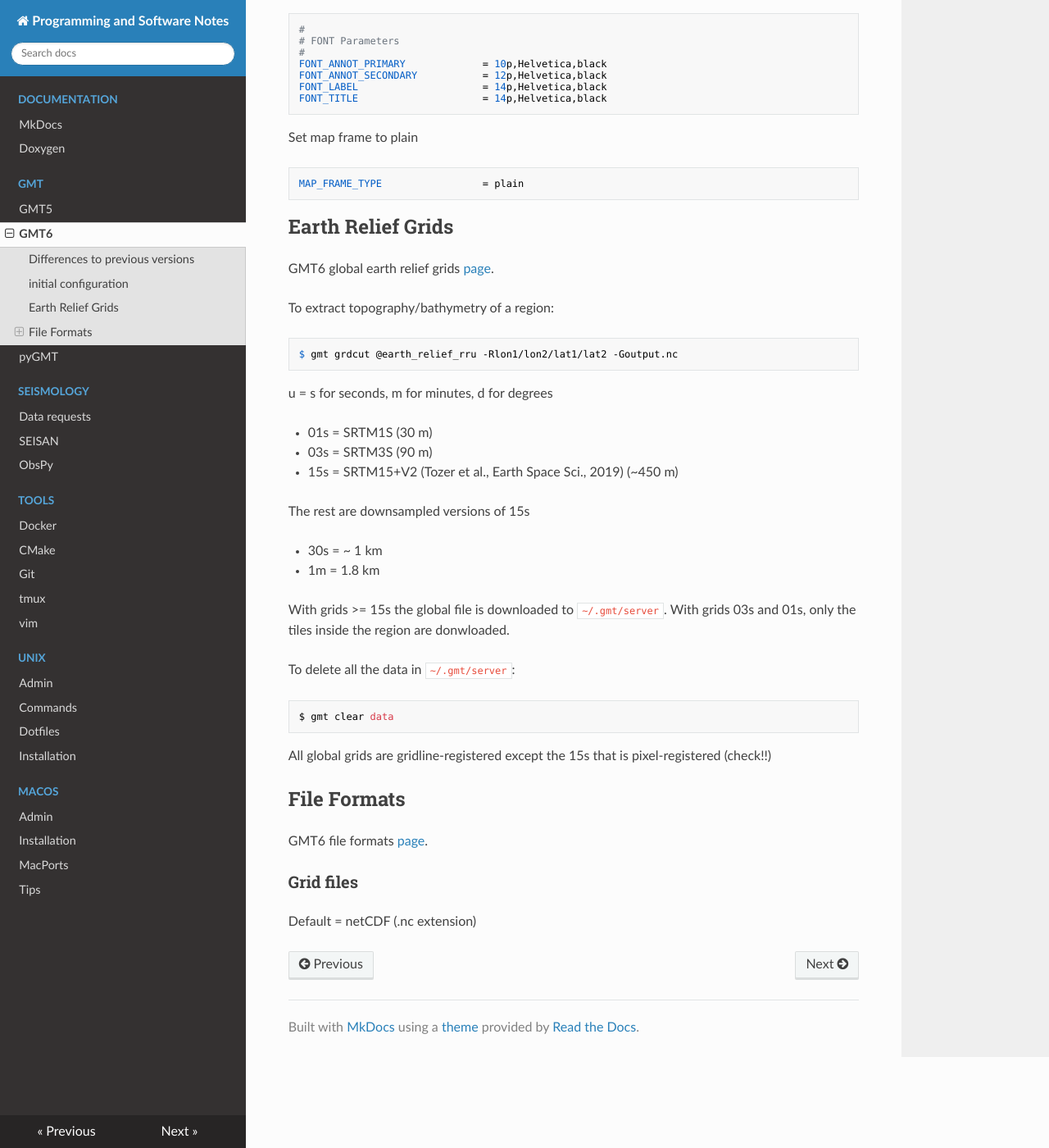
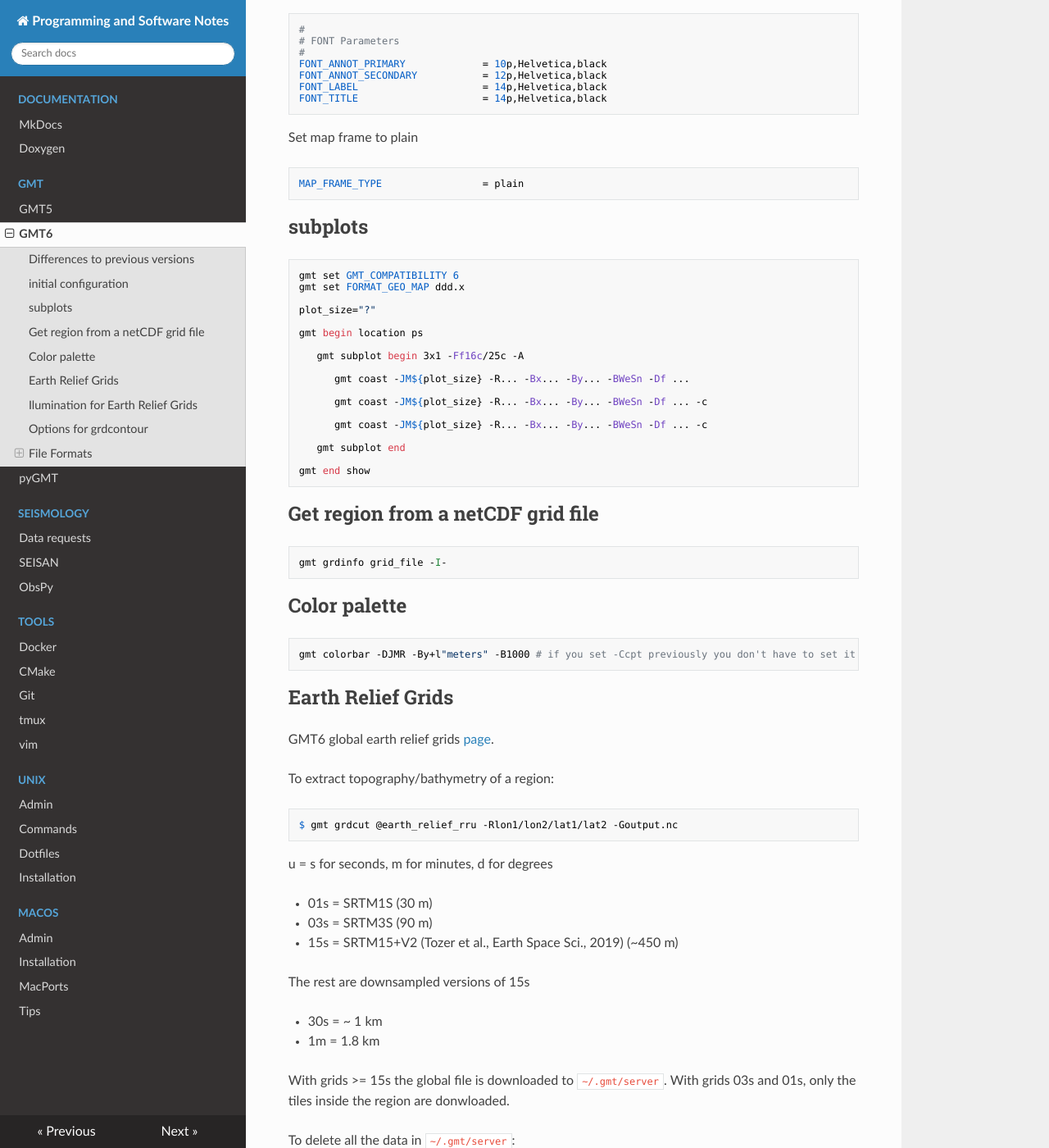
Before and after one commit to avillasenorh/Programming_Notes, an MkDocs documentation site: the page built from docs/gmt/gmt6.md, in a window 1280 px wide and 1400 px high, scrolled down 433 px. Shown: the whole window at 82% size. Built offline with MkDocs 1.6.1, drawn with Linux system fonts in a browser that asks for light colours; nearby versions of some CDN libraries; some of the changed text lies outside the part shown.

Commit message:
Multiple edits

````diff
--- a/docs/gmt/gmt6.md
+++ b/docs/gmt/gmt6.md
@@ -1,5 +1,4 @@
 #GMT6
-
 
 ## Differences to previous versions
 
@@ -24,6 +23,36 @@ Set map frame to plain
 
     MAP_FRAME_TYPE                 = plain
 
+## subplots
+
+```
+gmt set GMT_COMPATIBILITY 6
+gmt set FORMAT_GEO_MAP ddd.x
+
+plot_size="?"
+
+gmt begin location ps
+
+   gmt subplot begin 3x1 -Ff16c/25c -A
+
+      gmt coast -JM${plot_size} -R... -Bx... -By... -BWeSn -Df ...
+
+      gmt coast -JM${plot_size} -R... -Bx... -By... -BWeSn -Df ... -c
+
+      gmt coast -JM${plot_size} -R... -Bx... -By... -BWeSn -Df ... -c
+
+   gmt subplot end
+
+gmt end show
+```
+
+## Get region from a netCDF grid file
+
+    gmt grdinfo grid_file -I-
+
+## Color palette
+
+    gmt colorbar -DJMR -By+l"meters" -B1000 # if you set -Ccpt previously you don't have to set it here
 
 ## Earth Relief Grids
 
@@ -54,6 +83,21 @@ To delete all the data in `~/.gmt/server`:
 
 All global grids are gridline-registered except the 15s that is pixel-registered (check!!)
 
+## Ilumination for Earth Relief Grids
+
+    $ gmt grdimage grid_file -I+nt.4 -Ccpt_file
+
+## Options for `grdcontour`
+
+Plot contours only larger that 100 km
+
+    - Q100k
+
+Set contour interval
+
+     -C1000  -Wcthinnest,blue                             # contours without annotations
+     -A1000  -Wathin,black                                # contours with annotations
+
 ## File Formats
 
 GMT6 file formats [page](http://gmt.soest.hawaii.edu/doc/latest/GMT_Docs.html#app-file-formats).
````
Also changed, not shown: docs/gmt/gmt5.md (+7 -3 lines), docs/macos/tips.md (+10 -0 lines), docs/unix/admin.md (+34 -0 lines), docs/unix/commands.md (+25 -2 lines).
